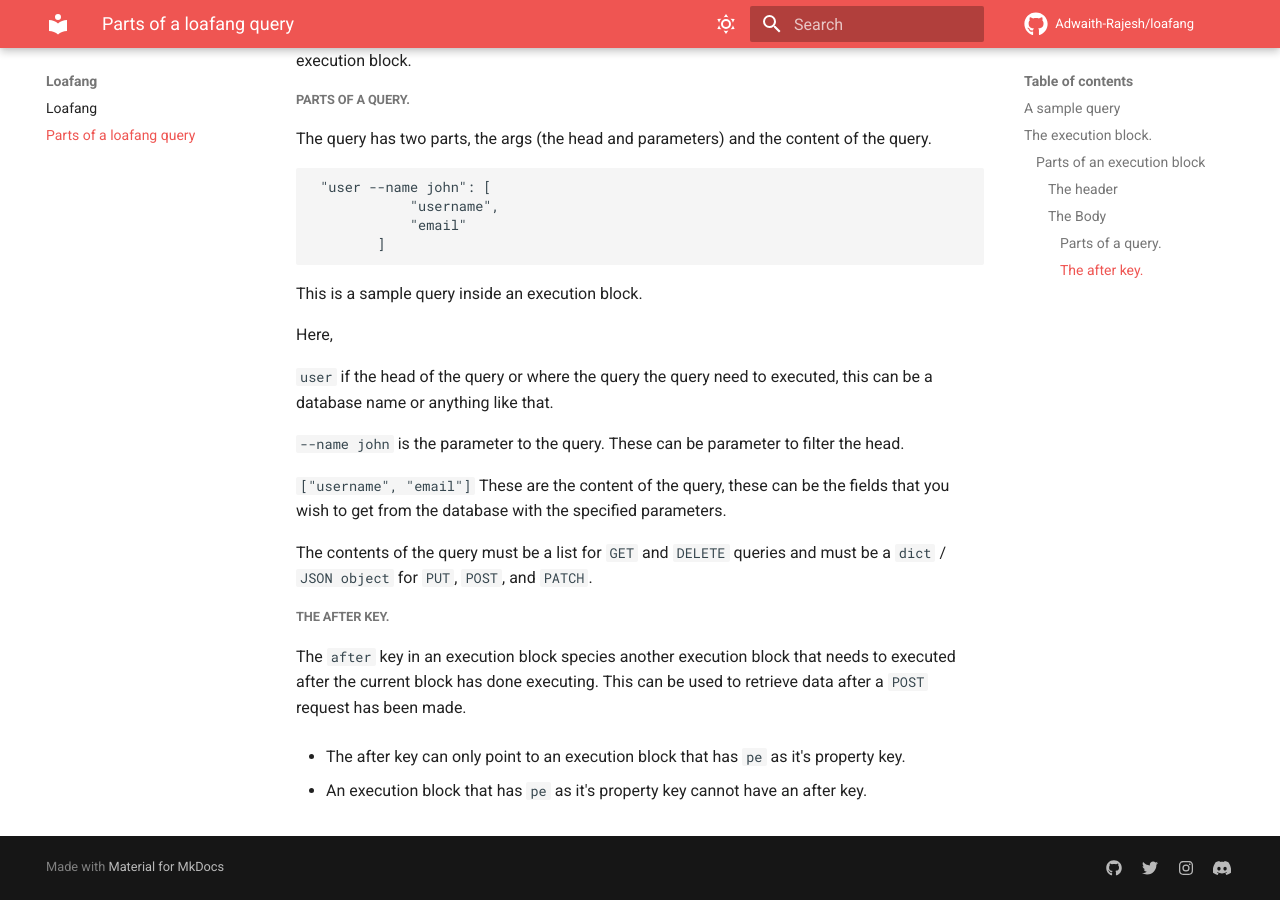
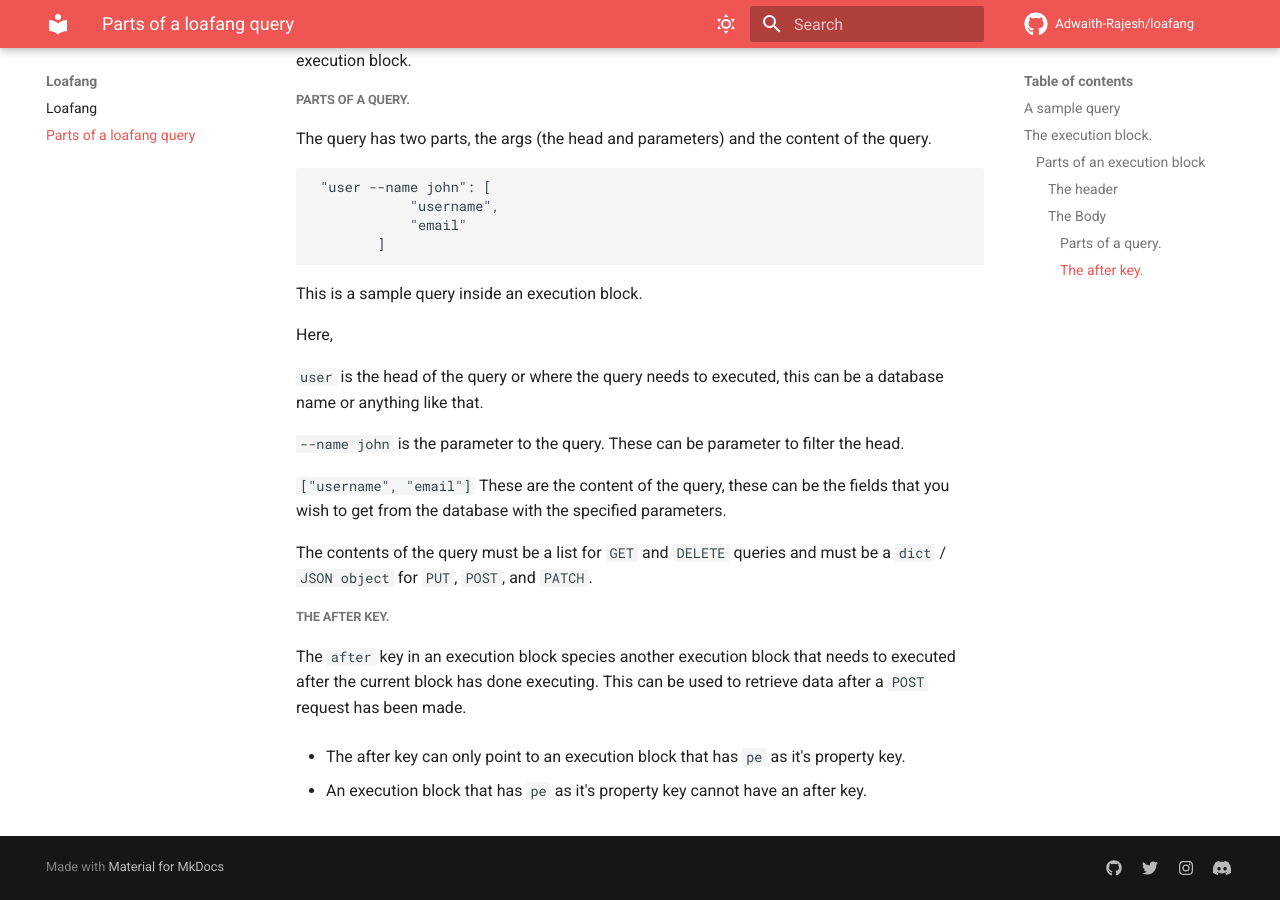
Before and after one commit to Adwaith-Rajesh/loafang, an MkDocs documentation site: the page built from docs/query-parts.md, in a window 1280 px wide and 900 px high, scrolled down 1835 px. Built offline with MkDocs 1.6.1 and Material for MkDocs 9.7.7, drawn with Linux system fonts in a browser that asks for light colours; comment, search, counter and statistics services are not loaded.

```diff
--- a/docs/query-parts.md
+++ b/docs/query-parts.md
@@ -99,7 +99,7 @@ This is a sample query inside an execution block.
 
 Here,
 
-`user` if the head of the query or where the query the query need to executed, this can be a database name or anything like that.
+`user` is the head of the query or where the query needs to executed, this can be a database name or anything like that.
 
 `--name john` is the parameter to the query. These can be parameter to filter the head.
 
```
Also changed, not shown: README.md (+3 -3 lines), 1 other file.
